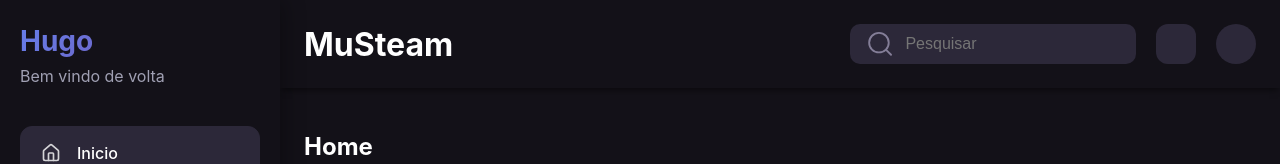
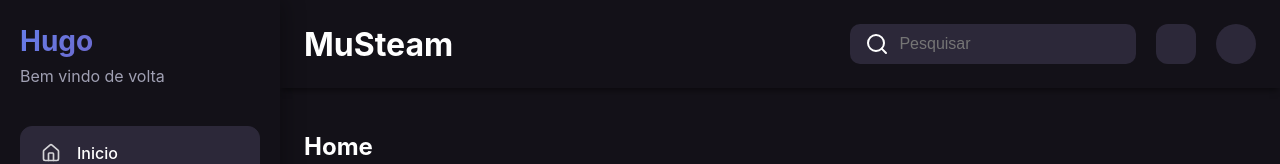
Before and after one commit to hugoemannuel/Game-Hub, a Next.js app: page / in a window 1280 px wide. Shown: the top 164 px of the page. Built offline with nearby package versions, Linux system fonts and the light colour scheme.

Commit message:
fix: adjustment icon

```diff
--- a/app/components/Input/index.tsx
+++ b/app/components/Input/index.tsx
@@ -1,5 +1,5 @@
 "use client";
-import Icons from "@/app/icons";
+import { Search } from "lucide-react";
 import Row from "../Row";
 import IInputProps from "./interface/IInputProps";
 import { ContainerInput, StyledInput } from "./styles";
@@ -10,7 +10,7 @@ export default function Input(props: IInputProps) {
   return (
     <ContainerInput {...rest}>
       <Row width="100%" alignItems="center" gap={10}>
-        {type === "search" && <Icons name="search" color="#847E98" size={30} />}
+        {type === "search" && <Search />}
         <StyledInput
           type={type || "text"}
           placeholder={placeholder}
```
